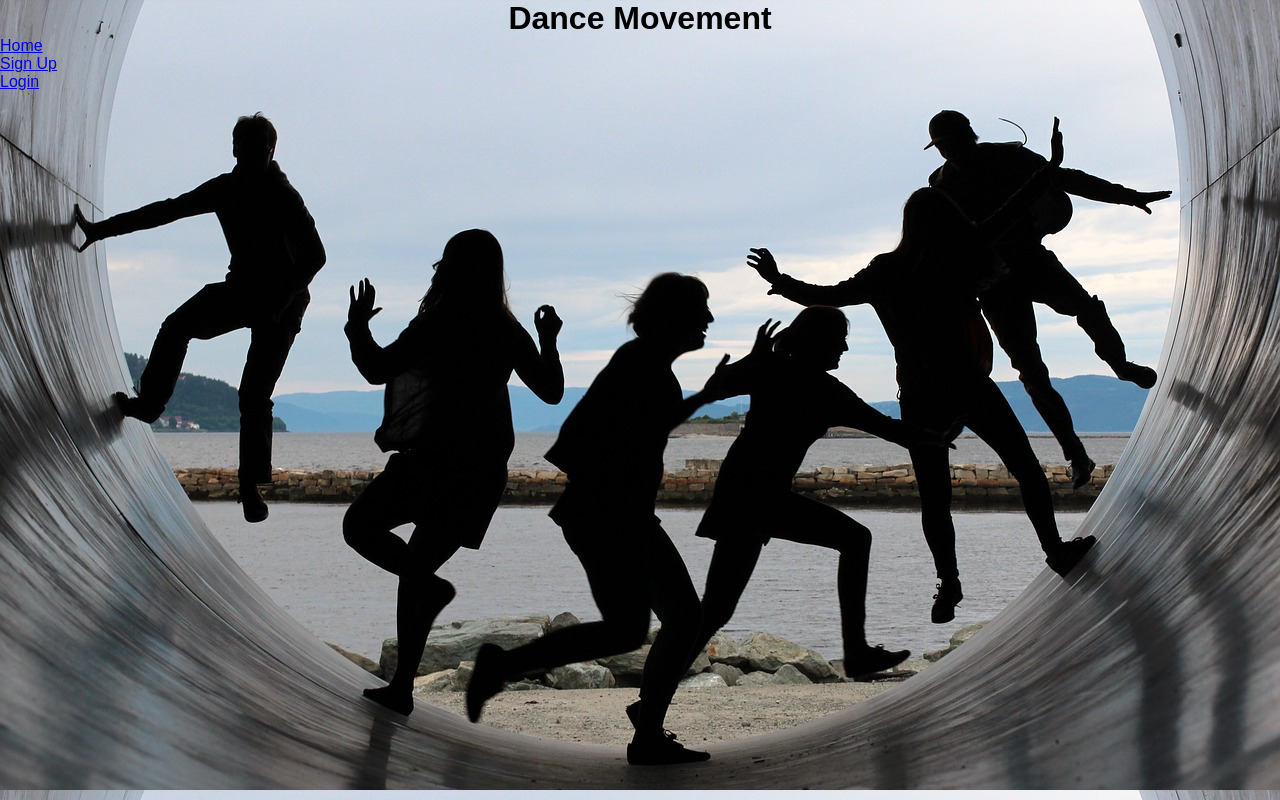
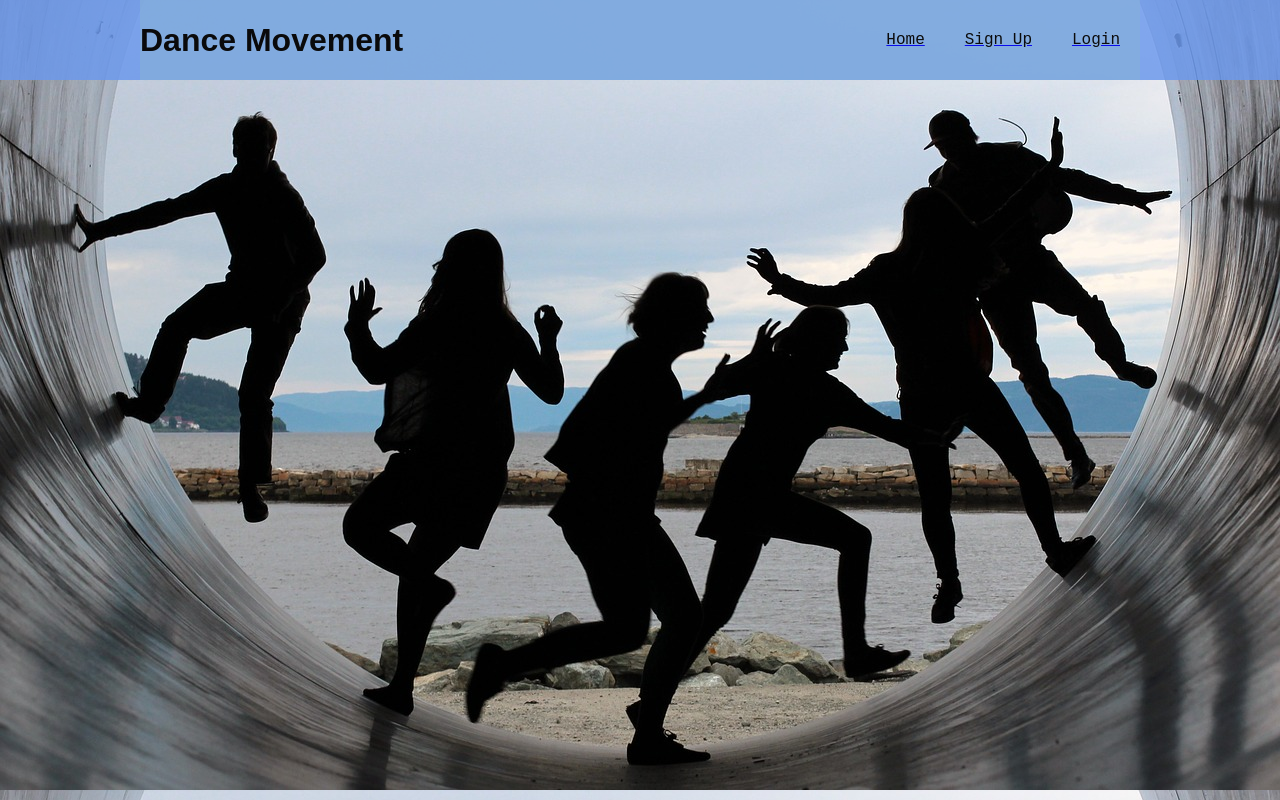
Before and after one commit to stevezhuravel/danceMovement, a plain HTML site: page index.html in a window 1280 px wide. Drawn offline with Linux system fonts and the light colour scheme.

Commit message:
Update dance.css
Updated CSS for the new home page.

```diff
--- a/cssFiles/dance.css
+++ b/cssFiles/dance.css
@@ -3,40 +3,60 @@
     margin: 0;
     font-family: sans-serif;
 }
+
 body{
     background-image: url("../imgs/dance.jpg");
 }
-h1{
-    text-align: center;
+
+.header{
+    width: 100%;
+    height: 80px;
+    background-color: #6c99ece3;
+    opacity: 95%;
 }
 
-.signupbuttom button{
-    outline: none;
-    height: 30px;
-    background: rgb(171, 205, 243);
-    font-size: 18px;
-    cursor: pointer;
-    color: #000;
-    position: absolute;
+.innerheader{
+    width: 1000px;
+    height: 100%;
+    display: block;
+    margin: 0 auto;
+    background-color: rgba(126, 171, 223, 0.952);
+}
+.logo_container{
+    height: 100%;
+    display: table;
     float: left;
-    top: 20px;
-    margin: 2% 1cm;
-
 }
 
-.loginbuttom button{
-    outline: none;
-    height: 30px;
-    width: 58px;
-    background: rgb(171, 205, 243);
-    font-size: 18px;
-    cursor: pointer;
-    color: #000;
-    position: absolute;
-    float: none;
-    top: 20px;
-    margin: 2% 3.5cm;
+.logo_container h1{
+    color: black;
+    height: 100%;
+    display: table-cell;
+    vertical-align: middle;
 }
+
+.navigation{
+    float: right;
+    height: 100%;
+}
+
+.navigation a{
+    height: 100%;
+    display: table;
+    float: left;
+    padding: 0px 20px;
+}
+
+.navigation a li{
+    display: table-cell;
+    vertical-align: middle;
+    height: 100%;
+    color: black;
+    font-family: 'Courier New', Courier, monospace;
+    font-weight: 100;
+    font-size: 16p;
+}
+
 
 .loginbox{
     width: 320px;
```
